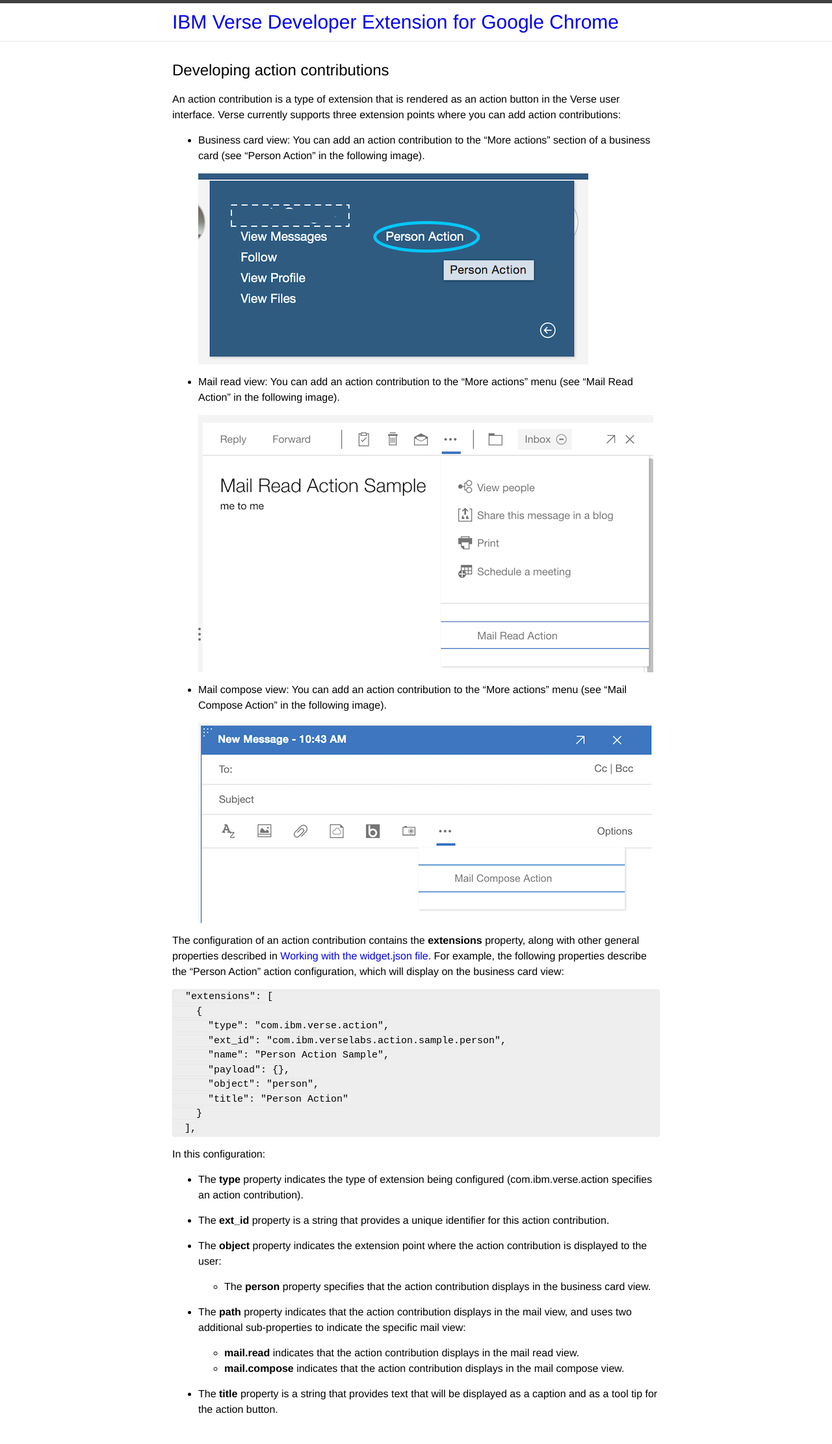
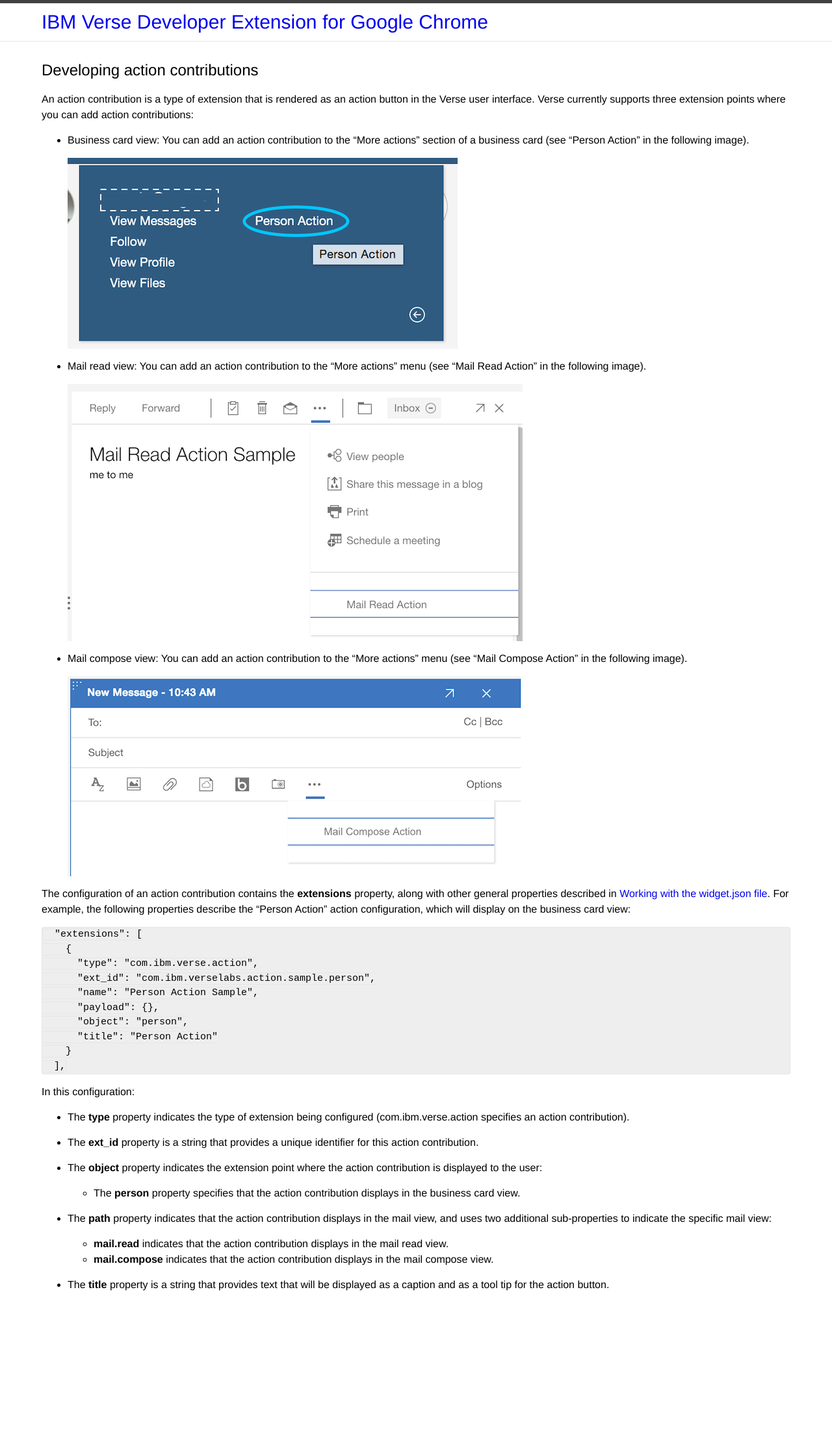
Before and after one commit to ibmverse/verse-developer, a Jekyll site: the page built from _tutorials/ext-action-contribution.markdown, in a window 1280 px wide. Shown: the whole page at 65% size. Built offline with Jekyll 4.4.1, drawn with Linux system fonts in a browser that asks for light colours; after the commit the page ends 2031 px from its top, so only the background shows below that.

Commit message:
Change max-width and use it on images also

```diff
--- a/css/main.scss
+++ b/css/main.scss
@@ -3,8 +3,8 @@
 ---
 @charset "utf-8";
 
-$container-width:    750px;
-$spacing-unit:     26px;
+$container-width: 90%;
+$spacing-unit: 26px;
 
 
 body, h1, h2, h3, h4, h5, h6,
@@ -34,6 +34,7 @@
 img {
   vertical-align: middle;
   transition-duration: 0.5s;
+  max-width: $container-width;
   &:hover {
     transform: scale(1.1);
   }
```
Lines whose indentation alone changed are shown as unchanged.
